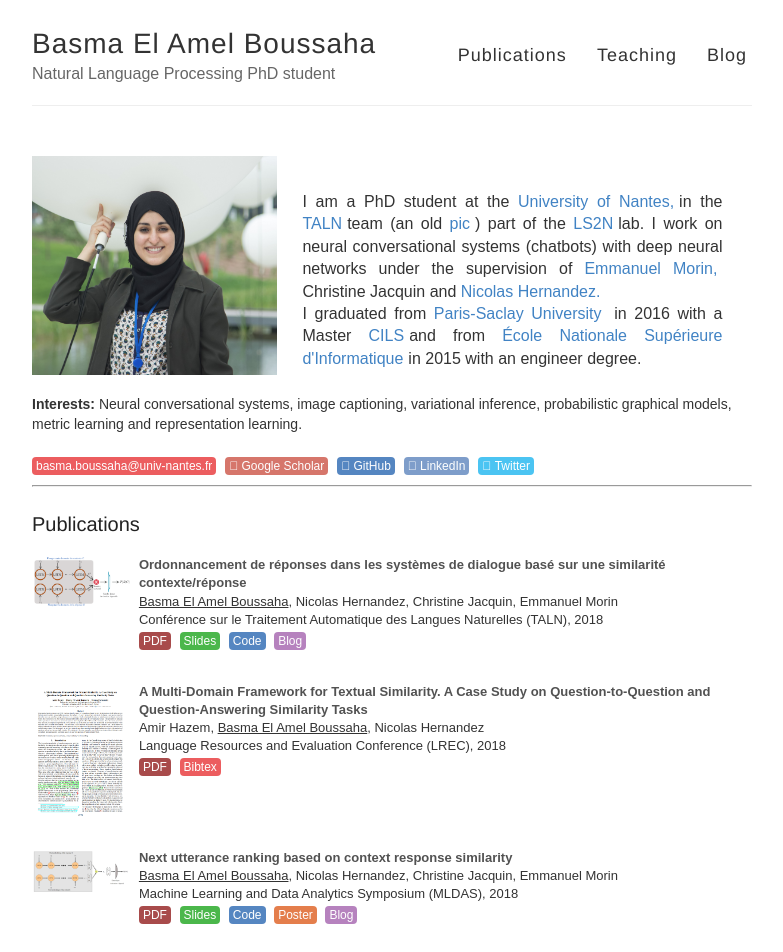
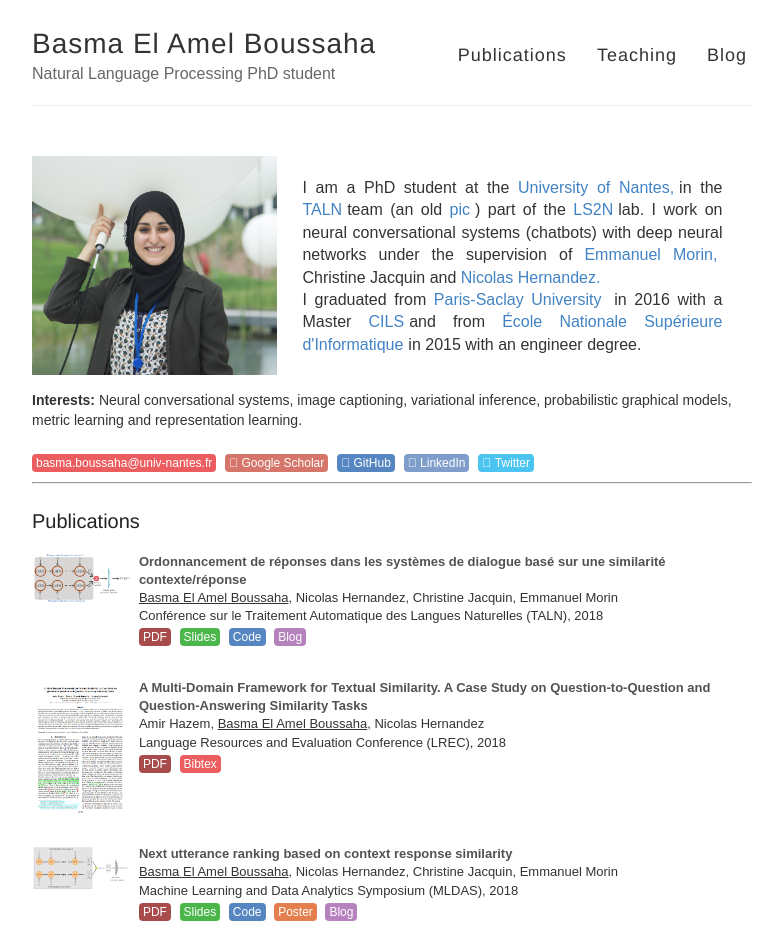
Before and after one commit to basma-boussahaa/basma-boussahaa.github.io, a Jekyll site: the page built from index.html, in a window 1280 px wide. Shown: the top 952 px of the page, without its empty margins (248-1031 px from the left). Built offline with Jekyll 4.4.1, drawn with Linux system fonts in a browser that asks for light colours.

Commit message:
fix about margin

```diff
--- a/index.html
+++ b/index.html
@@ -30,7 +30,7 @@ u {
 }
 
 .about p {
-    margin-top: 5%;
+    margin-top: 3%;
     display:inline-block;
     vertical-align:top;
     width:60%;
```
Also changed, not shown: 1 other file.
